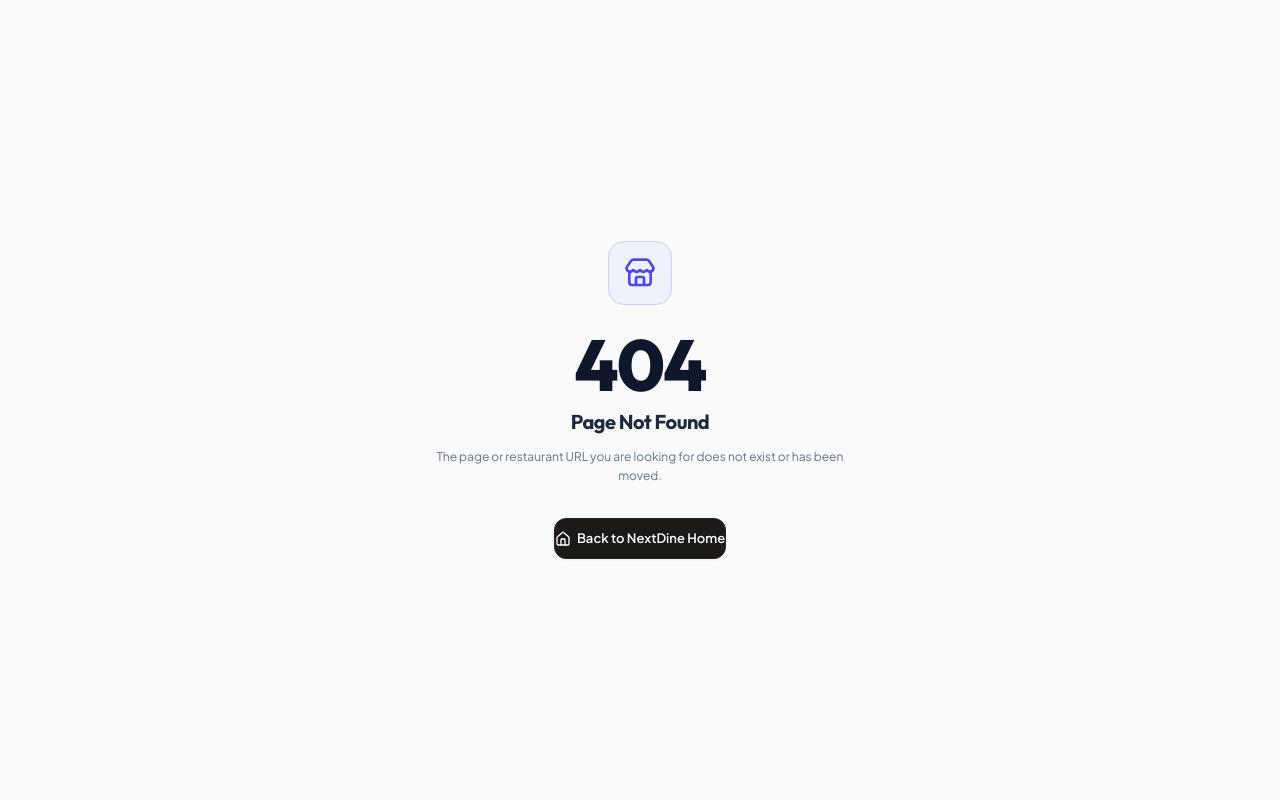
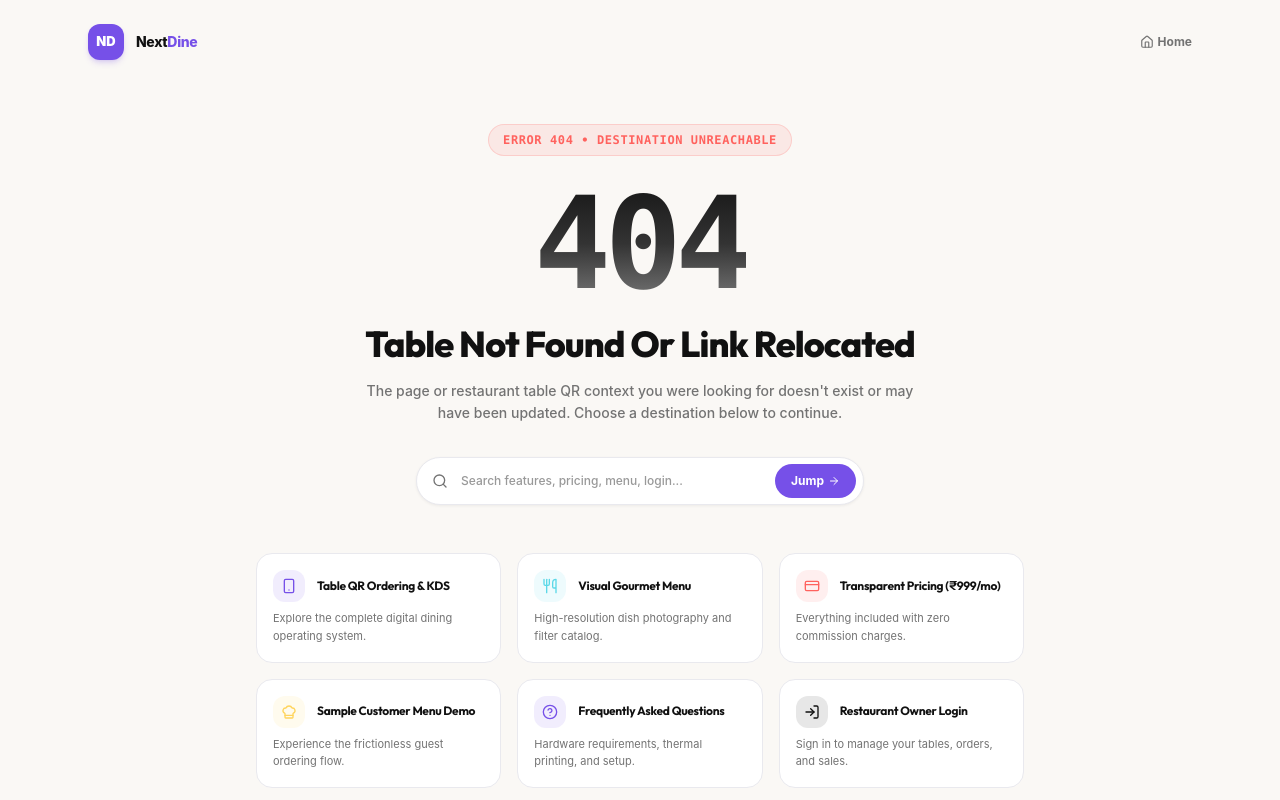
Before and after one commit to AdityaWagh06/NexDine, a React (Vite) app: page /404 in a window 1280 px wide. Before the commit this address had no page. Shown: the top 800 px of the page. Built offline with nearby package versions, Linux system fonts and the light colour scheme.

Commit message:
feat(pages): implement custom branded 404 page with destination search and recovery links

```diff
--- a/src/pages/NotFoundPage.tsx
+++ b/src/pages/NotFoundPage.tsx
@@ -1,26 +1,258 @@
-import React from "react";
-import { Link } from "react-router-dom";
-import { Home, Store } from "lucide-react";
-import { Button } from "../components/ui";
+import React, { useState } from "react";
+import { Link, useNavigate } from "react-router-dom";
+import { motion } from "framer-motion";
+import {
+  Home,
+  ArrowRight,
+  Search,
+  Utensils,
+  Smartphone,
+  CreditCard,
+  ChefHat,
+  HelpCircle,
+  LogIn,
+} from "lucide-react";
+import { SEO } from "../components/common/SEO";
+import { EASE_OUT_CUBIC } from "../utils/motionVariants";
+
+const quickDestinations = [
+  {
+    title: "Table QR Ordering & KDS",
+    description: "Explore the complete digital dining operating system.",
+    href: "/#hero-section",
+    icon: Smartphone,
+    color: "text-[#7650E8] bg-[#7650E8]/10",
+  },
+  {
+    title: "Visual Gourmet Menu",
+    description: "High-resolution dish photography and filter catalog.",
+    href: "/#menu-catalog-section",
+    icon: Utensils,
+    color: "text-[#5CD8E8] bg-[#5CD8E8]/10",
+  },
+  {
+    title: "Transparent Pricing (₹999/mo)",
+    description: "Everything included with zero commission charges.",
+    href: "/#pricing-section",
+    icon: CreditCard,
+    color: "text-[#FF625E] bg-[#FF625E]/10",
+  },
+  {
+    title: "Sample Customer Menu Demo",
+    description: "Experience the frictionless guest ordering flow.",
+    href: "/menu/pizza-palace",
+    icon: ChefHat,
+    color: "text-[#FFD45C] bg-[#FFD45C]/10",
+  },
+  {
+    title: "Frequently Asked Questions",
+    description: "Hardware requirements, thermal printing, and setup.",
+    href: "/#faq",
+    icon: HelpCircle,
+    color: "text-[#7650E8] bg-[#7650E8]/10",
+  },
+  {
+    title: "Restaurant Owner Login",
+    description: "Sign in to manage your tables, orders, and sales.",
+    href: "/login",
+    icon: LogIn,
+    color: "text-[#111111] bg-[#111111]/10",
+  },
+];
 
 const NotFoundPage: React.FC = () => {
+  const [searchQuery, setSearchQuery] = useState("");
+  const navigate = useNavigate();
+
+  const handleSearchSubmit = (e: React.FormEvent) => {
+    e.preventDefault();
+    const query = searchQuery.trim().toLowerCase();
+    if (!query) return;
+
+    if (query.includes("price") || query.includes("cost") || query.includes("999") || query.includes("plan")) {
+      navigate("/#pricing-section");
+    } else if (query.includes("menu") || query.includes("food") || query.includes("dish")) {
+      navigate("/#menu-catalog-section");
+    } else if (query.includes("login") || query.includes("sign in")) {
+      navigate("/login");
+    } else if (query.includes("register") || query.includes("signup") || query.includes("trial")) {
+      navigate("/register");
+    } else if (query.includes("kds") || query.includes("kitchen") || query.includes("order")) {
+      navigate("/#how-it-works");
+    } else {
+      navigate("/");
+    }
+  };
+
   return (
-    <div className="min-h-screen bg-slate-50 flex items-center justify-center p-4">
-      <div className="text-center max-w-md">
-        <div className="w-16 h-16 rounded-2xl bg-indigo-50 border border-indigo-200 text-indigo-600 flex items-center justify-center mx-auto mb-6">
-          <Store className="w-8 h-8" />
-        </div>
-        <h1 className="text-7xl font-extrabold text-slate-900 tracking-tight mb-2">404</h1>
-        <h2 className="text-xl font-bold text-slate-800 mb-3">Page Not Found</h2>
-        <p className="text-xs text-slate-500 mb-8 leading-relaxed">
-          The page or restaurant URL you are looking for does not exist or has been moved.
-        </p>
-        <Link to="/">
-          <Button variant="primary" icon={<Home className="w-4 h-4" />}>
-            Back to NextDine Home
-          </Button>
+    <div className="min-h-screen bg-[#FAF8F5] text-[#111111] selection:bg-[#7650E8]/20 selection:text-[#7650E8] font-sans antialiased flex flex-col justify-between relative overflow-hidden">
+      <SEO
+        title="404 — Page Not Found"
+        description="The requested page on NextDine could not be found. Explore our table QR ordering system, visual menu catalog, or pricing."
+        canonicalPath="/404"
+        noindex
+      />
+
+      {/* Decorative Background Mesh */}
+      <div className="absolute top-0 left-1/2 -translate-x-1/2 w-[800px] h-[450px] bg-gradient-to-tr from-[#7650E8]/10 via-[#FF625E]/5 to-[#5CD8E8]/10 rounded-full blur-3xl pointer-events-none -z-10" />
+
+      {/* Top Floating Mini Header */}
+      <header className="pt-6 px-6 max-w-6xl mx-auto w-full flex items-center justify-between">
+        <Link to="/" className="flex items-center space-x-3 group">
+          <div className="w-9 h-9 rounded-xl bg-[#7650E8] text-white font-black text-sm flex items-center justify-center shadow-md shadow-[#7650E8]/20">
+            ND
+          </div>
+          <span className="text-base font-extrabold tracking-tight text-[#111111]">
+            Next<span className="text-[#7650E8]">Dine</span>
+          </span>
         </Link>
-      </div>
+        <Link
+          to="/"
+          className="text-xs font-bold text-[#737373] hover:text-[#7650E8] transition-colors flex items-center space-x-1"
+        >
+          <Home className="w-3.5 h-3.5" />
+          <span>Home</span>
+        </Link>
+      </header>
+
+      {/* Main 404 Hero Container */}
+      <main className="max-w-4xl mx-auto px-4 py-12 sm:py-16 text-center w-full my-auto">
+        {/* Animated Badge */}
+        <motion.div
+          initial={{ opacity: 0, y: -10 }}
+          animate={{ opacity: 1, y: 0 }}
+          transition={{ duration: 0.5, ease: EASE_OUT_CUBIC }}
+          className="inline-flex items-center space-x-2 px-3.5 py-1.5 rounded-full bg-[#FF625E]/10 border border-[#FF625E]/20 text-[#FF625E] font-bold text-xs uppercase tracking-wider mb-6 font-mono"
+        >
+          <span>Error 404 • Destination Unreachable</span>
+        </motion.div>
+
+        {/* Large Decorative 404 Glyph */}
+        <motion.div
+          initial={{ opacity: 0, scale: 0.9 }}
+          animate={{ opacity: 1, scale: 1 }}
+          transition={{ duration: 0.6, ease: EASE_OUT_CUBIC }}
+          className="relative mb-4"
+        >
+          <span className="text-8xl sm:text-9xl font-black tracking-tighter text-transparent bg-clip-text bg-gradient-to-b from-[#111111] via-[#333333] to-[#888888] font-mono select-none">
+            404
+          </span>
+        </motion.div>
+
+        {/* Single Clear Heading (H1) */}
+        <motion.h1
+          initial={{ opacity: 0, y: 15 }}
+          animate={{ opacity: 1, y: 0 }}
+          transition={{ duration: 0.6, delay: 0.1, ease: EASE_OUT_CUBIC }}
+          className="text-3xl sm:text-4xl font-extrabold text-[#111111] tracking-tight mb-4"
+        >
+          Table Not Found Or Link Relocated
+        </motion.h1>
+
+        {/* Descriptive Body */}
+        <motion.p
+          initial={{ opacity: 0, y: 15 }}
+          animate={{ opacity: 1, y: 0 }}
+          transition={{ duration: 0.6, delay: 0.2, ease: EASE_OUT_CUBIC }}
+          className="text-sm sm:text-base text-[#737373] max-w-xl mx-auto leading-relaxed mb-8 font-medium"
+        >
+          The page or restaurant table QR context you were looking for doesn't exist or may have been updated. Choose a destination below to continue.
+        </motion.p>
+
+        {/* Interactive Quick Search */}
+        <motion.form
+          initial={{ opacity: 0, y: 15 }}
+          animate={{ opacity: 1, y: 0 }}
+          transition={{ duration: 0.6, delay: 0.3, ease: EASE_OUT_CUBIC }}
+          onSubmit={handleSearchSubmit}
+          className="max-w-md mx-auto mb-12 relative"
+        >
+          <div className="relative flex items-center">
+            <Search className="w-4 h-4 text-[#737373] absolute left-4 pointer-events-none" />
+            <input
+              type="text"
+              id="404-search-input"
+              name="search"
+              aria-label="Search NextDine destinations"
+              placeholder="Search features, pricing, menu, login..."
+              value={searchQuery}
+              onChange={(e) => setSearchQuery(e.target.value)}
+              className="w-full bg-white border border-[#E9E9EE] rounded-full pl-11 pr-28 py-3.5 text-xs text-[#111111] placeholder:text-[#999999] shadow-sm focus:outline-none focus:border-[#7650E8] focus:ring-2 focus:ring-[#7650E8]/20 transition-all font-medium"
+            />
+            <button
+              type="submit"
+              className="absolute right-2 bg-[#7650E8] hover:bg-[#643ed8] text-white font-bold text-xs px-4 py-2 rounded-full transition-all flex items-center space-x-1"
+            >
+              <span>Jump</span>
+              <ArrowRight className="w-3 h-3" />
+            </button>
+          </div>
+        </motion.form>
+
+        {/* Helpful Suggested Destination Cards */}
+        <motion.div
+          initial={{ opacity: 0, y: 20 }}
+          animate={{ opacity: 1, y: 0 }}
+          transition={{ duration: 0.6, delay: 0.4, ease: EASE_OUT_CUBIC }}
+          className="grid grid-cols-1 sm:grid-cols-2 md:grid-cols-3 gap-4 text-left max-w-3xl mx-auto mb-10"
+        >
+          {quickDestinations.map((dest, idx) => {
+            const Icon = dest.icon;
+            return (
+              <a
+                key={idx}
+                href={dest.href}
+                className="p-4 rounded-2xl bg-white border border-[#E9E9EE] hover:border-[#7650E8]/40 hover:shadow-md transition-all group block"
+              >
+                <div className="flex items-center space-x-3 mb-2">
+                  <div className={`w-8 h-8 rounded-xl ${dest.color} flex items-center justify-center flex-shrink-0`}>
+                    <Icon className="w-4 h-4" />
+                  </div>
+                  <h2 className="text-xs font-bold text-[#111111] group-hover:text-[#7650E8] transition-colors leading-snug">
+                    {dest.title}
+                  </h2>
+                </div>
+                <p className="text-[11px] text-[#737373] leading-relaxed line-clamp-2">
+                  {dest.description}
+                </p>
+              </a>
+            );
+          })}
+        </motion.div>
+
+        {/* Primary Return Button */}
+        <motion.div
+          initial={{ opacity: 0, y: 15 }}
+          animate={{ opacity: 1, y: 0 }}
+          transition={{ duration: 0.6, delay: 0.5, ease: EASE_OUT_CUBIC }}
+          className="flex flex-col sm:flex-row items-center justify-center gap-3"
+        >
+          <Link to="/">
+            <motion.button
+              whileHover={{ scale: 1.04 }}
+              whileTap={{ scale: 0.96 }}
+              className="bg-[#7650E8] hover:bg-[#643ed8] text-white font-extrabold text-xs px-6 py-3.5 rounded-full shadow-md shadow-[#7650E8]/20 transition-all flex items-center space-x-2"
+            >
+              <Home className="w-4 h-4" />
+              <span>Back to NextDine Home</span>
+            </motion.button>
+          </Link>
+          <Link to="/register">
+            <motion.button
+              whileHover={{ scale: 1.03 }}
+              whileTap={{ scale: 0.97 }}
+              className="bg-white hover:bg-[#F8F8FA] border border-[#E9E9EE] text-[#111111] font-bold text-xs px-6 py-3.5 rounded-full transition-all shadow-xs"
+            >
+              <span>Register New Restaurant</span>
+            </motion.button>
+          </Link>
+        </motion.div>
+      </main>
+
+      {/* Subtle Footer */}
+      <footer className="py-6 text-center text-xs text-[#737373] font-medium border-t border-[#E9E9EE]/60 bg-white/50">
+        <p>© {new Date().getFullYear()} NextDine OS • Smart QR Ordering for Modern Restaurants</p>
+      </footer>
     </div>
   );
 };
```
